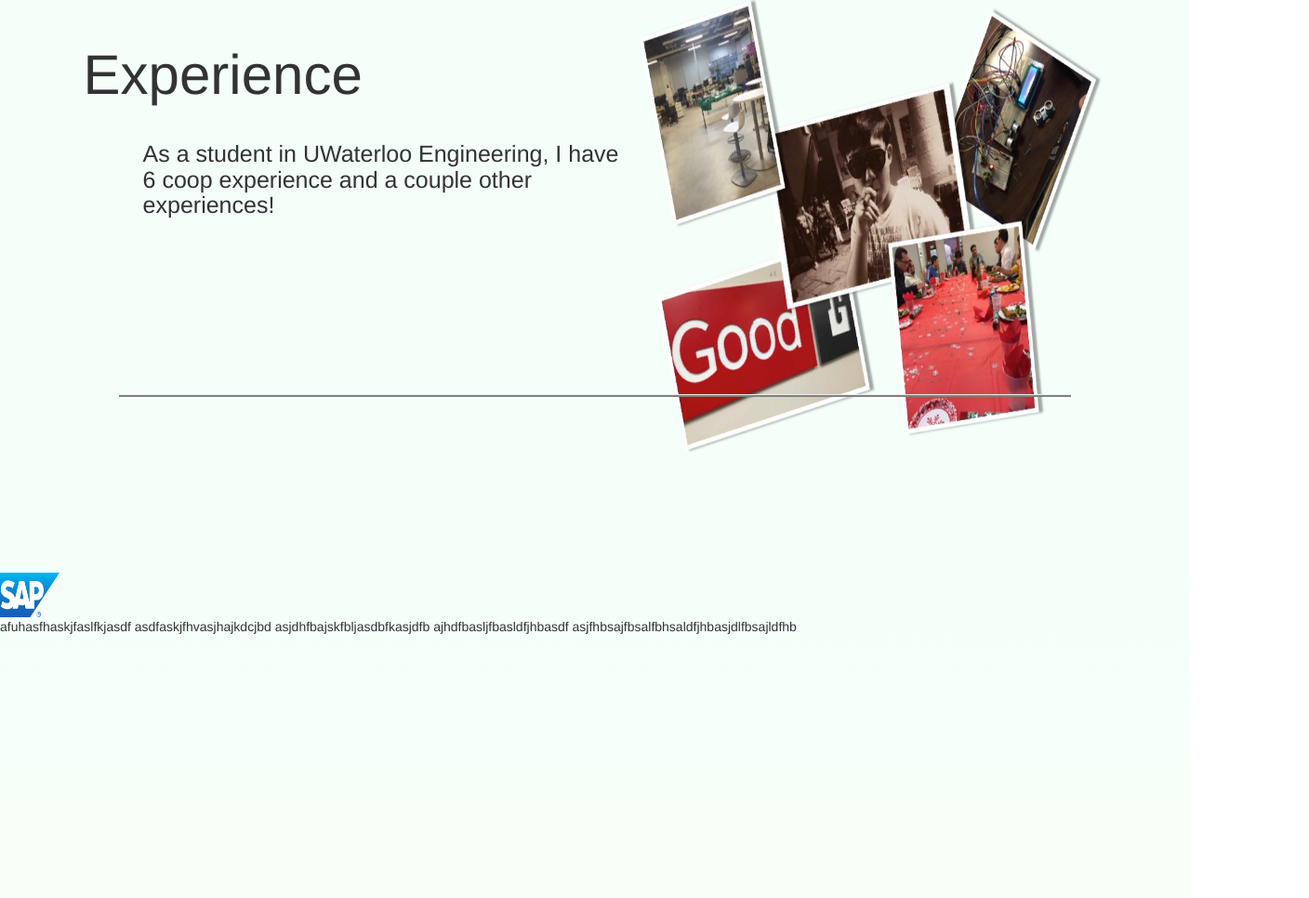
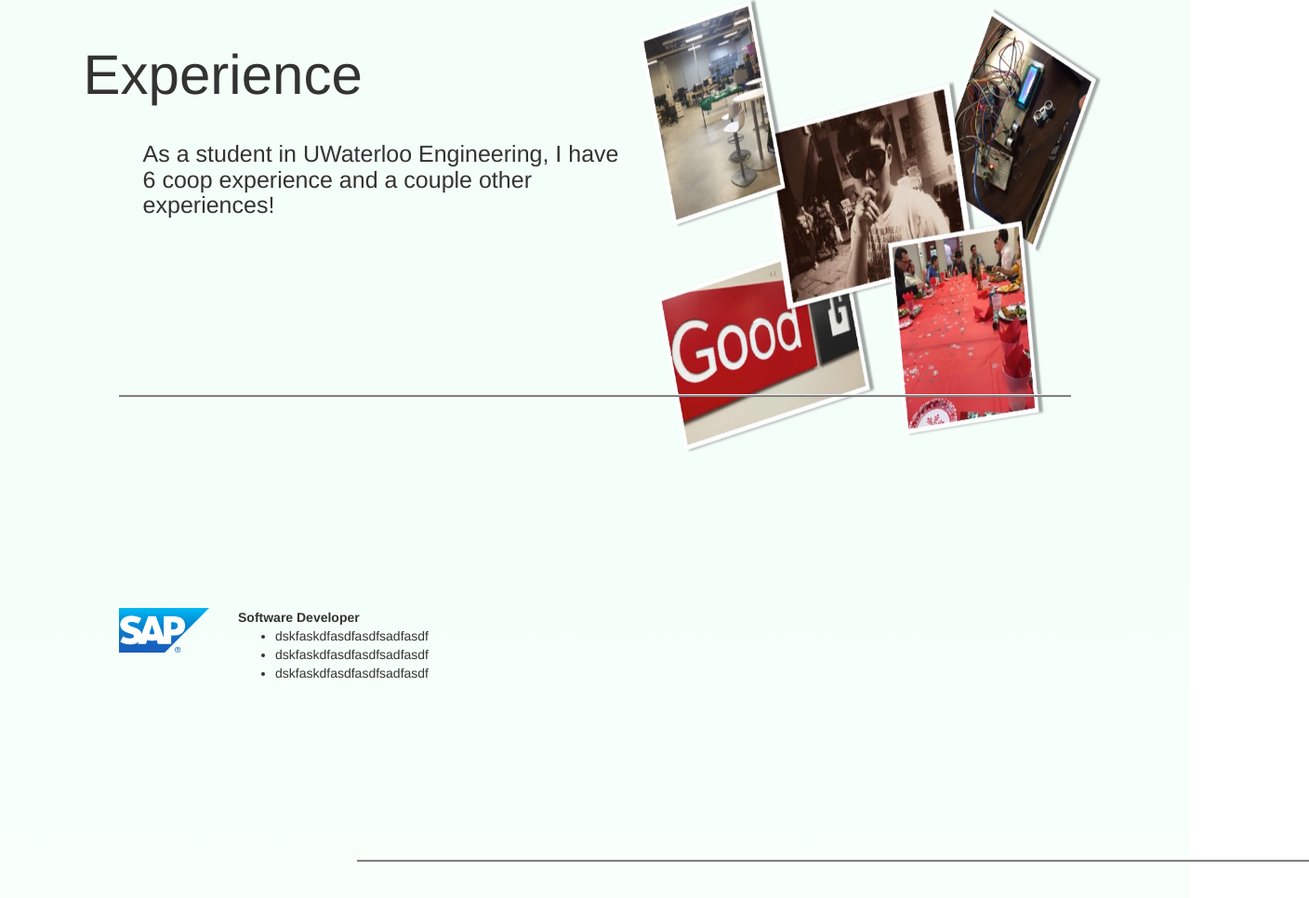
Before and after one commit to QuanZhang-William/Portfolio, a plain HTML site: page Portfolio/experience.html in a window 1280 px wide. Shown: the part 184-1150 px from the top of the page at 93% size, 1408 px wide, since content can reach past the window. Drawn offline with nearby package versions, Linux system fonts and the light colour scheme.

Commit message:
job experience format

```diff
--- a/Portfolio/css/stylesheet.css
+++ b/Portfolio/css/stylesheet.css
@@ -31,11 +31,24 @@ hr{
   position:relative;
 }
 
+.company_logo{
+  vertical-align: top;
+  float: left;
+  margin-top: 3%;
+  width: 20%;
+  position: relative;
+}
 .company_logo img{
-  width:5%;
   height:3%;
   display: inline-block;
   vertical-align: top;
+  padding-left:50%;
+}
+
+.job_description{
+  margin-top: 3%;
+  width: 80%;
+  float:right;
 }
 
 #experience_content{
@@ -102,6 +115,7 @@ hr{
 }
 
 .carousel-inner{
+  position: relative;
   width:100%;
   height:100%;
 }
@@ -130,9 +144,16 @@ hr{
   padding-top:30px;
 }
 
+.carousel_title{
+
+  margin-left:5%;
+  margin-top:5%;
+  text-decoration: underline;
+}
+
 #skillSet{
   position: relative;
-  margin-top:11%;
+  margin-top:4%;
   width: 70%;
   height: 70%;
   text-align: center;
--- a/Portfolio/experience.html
+++ b/Portfolio/experience.html
@@ -39,11 +39,13 @@
         <img src="image/SAP-Logo.png">
       </div>
       <div class="job_description">
-        <p>afuhasfhaskjfaslfkjasdf
-          asdfaskjfhvasjhajkdcjbd
-          asjdhfbajskfbljasdbfkasjdfb
-          ajhdfbasljfbasldfjhbasdf
-          asjfhbsajfbsalfbhsaldfjhbasjdlfbsajldfhb</p>
+        <b>Software Developer</b>
+        <ul>
+          <li>dskfaskdfasdfasdfsadfasdf</li>
+          <li>dskfaskdfasdfasdfsadfasdf</li>
+          <li>dskfaskdfasdfasdfsadfasdf</li>
+        </ul>
+        <hr>
       </div>
     </div>
   </div>
--- a/Portfolio/javascript/myScript.js
+++ b/Portfolio/javascript/myScript.js
@@ -7,7 +7,7 @@ $(document).ready(function(){
 });
 
 $(document).ready(function(){
-    $(".holder").mousehover(function(){
+    $(".holder").hover(function(){
     	console.log($(this).attr('id'));
       $(this).children().fadeToggle("fast");
     });
```
Also changed, not shown: Portfolio/index.html (+3 -3 lines).
